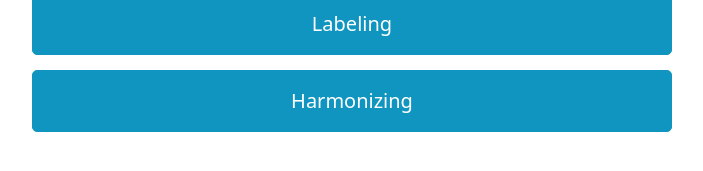
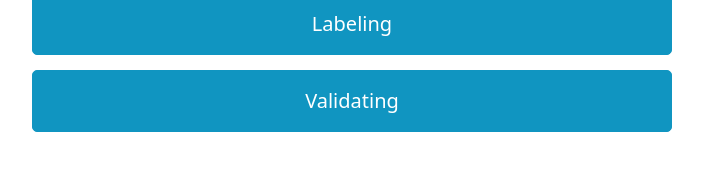
Before and after one commit to l-schulte/cdbs_ghpi_labeling, a SvelteKit app in the folder app/: page /tool in a window 1280 px wide. Shown: the part 293-464 px from the top of the page, without its empty margins (288-991 px from the left). Built offline with nearby package versions, Linux system fonts and the light colour scheme.

Commit message:
changes wording and adds python requirement

```diff
--- a/app/src/routes/tool/+page.svelte
+++ b/app/src/routes/tool/+page.svelte
@@ -6,7 +6,7 @@
 
 <div class="wrapper">
 	<a href="/tool/label" role="button">Labeling</a>
-	<a href="/tool/harmonize" role="button">Harmonizing</a>
+	<a href="/tool/harmonize" role="button">Validating</a>
 </div>
 
 <!-- STYLE -->
```
Also changed, not shown: 1 other file (tests, documents, lock files or other folders).
